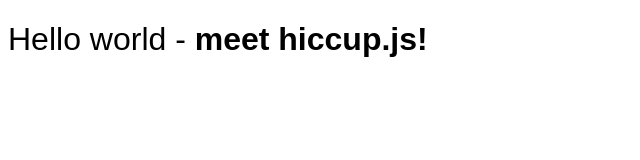
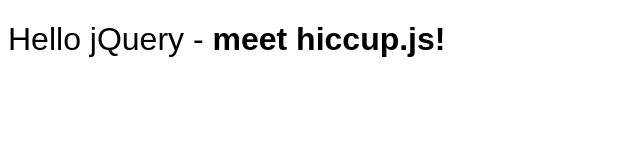
Before and after one commit to hns/hiccup.js, a plain HTML site: page example-jquery.html in a window 1280 px wide. Shown: the whole page, without its empty margins (0-640 px from the left). Drawn offline with nearby package versions, Linux system fonts and the light colour scheme.

Commit message:
customize jquery demo page

```diff
--- a/example-jquery.html
+++ b/example-jquery.html
@@ -10,7 +10,7 @@
   <script type="text/javascript" src="hiccup.js"></script>
   <script type="text/javascript">
     $(document).ready(function() {
-        $.hiccup("h1", "Hello world - ",
+        $.hiccup("h1", "Hello jQuery - ",
                  ["span.fat", "meet hiccup.js!"]).appendTo("body");
     });
   </script>
```
